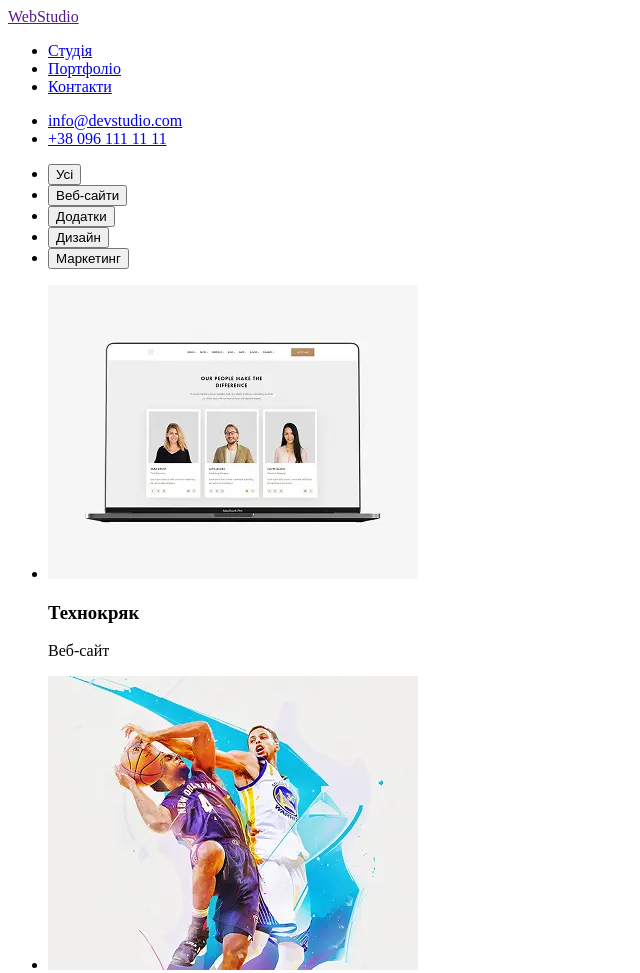
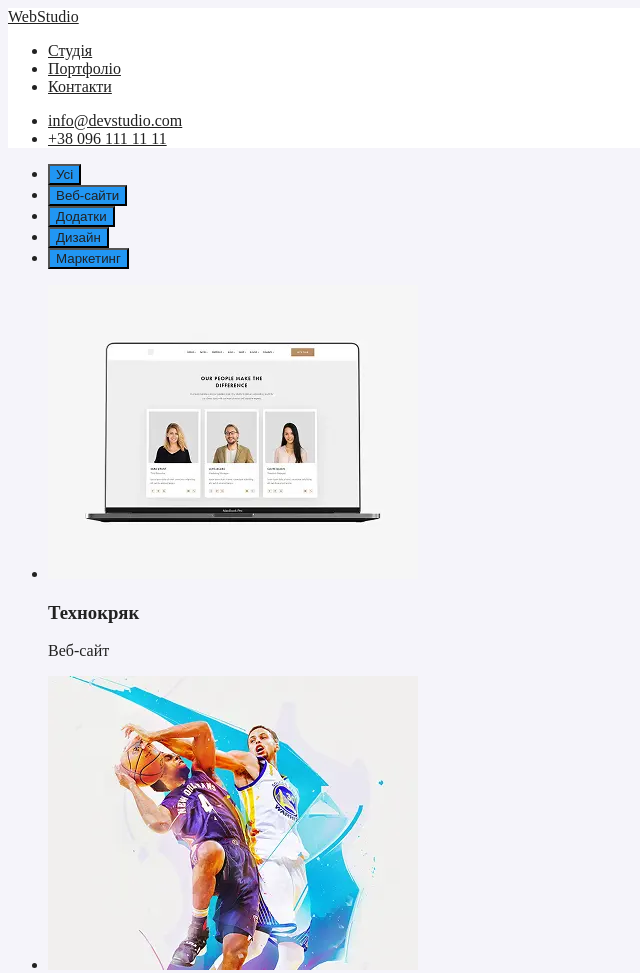
Before and after one commit to luka-kyz/web-studio3, a plain HTML site: page portfolio.html in a window 1280 px wide. Shown: the top 973 px of the page, without its empty margins (0-640 px from the left). Drawn offline with Linux system fonts and the light colour scheme.

Commit message:
Add fonts

```diff
--- a/portfolio.html
+++ b/portfolio.html
@@ -4,6 +4,10 @@
     <meta charset="UTF-8" />
     <meta name="viewport" content="width=device-width, initial-scale=1.0" />
     <title>Портфоліо | WebStudio</title>
+    <link rel="stylesheet" href="./css/style.css">
+    <link rel="preconnect" href="https://fonts.googleapis.com">
+<link rel="preconnect" href="https://fonts.gstatic.com" crossorigin>
+<link href="https://fonts.googleapis.com/css2?family=Roboto:ital,wght@0,100..900;1,100..900&display=swap" rel="stylesheet">
   </head>
   <body>
     <header>
```
Also changed, not shown: index.html (+3 -0 lines).
